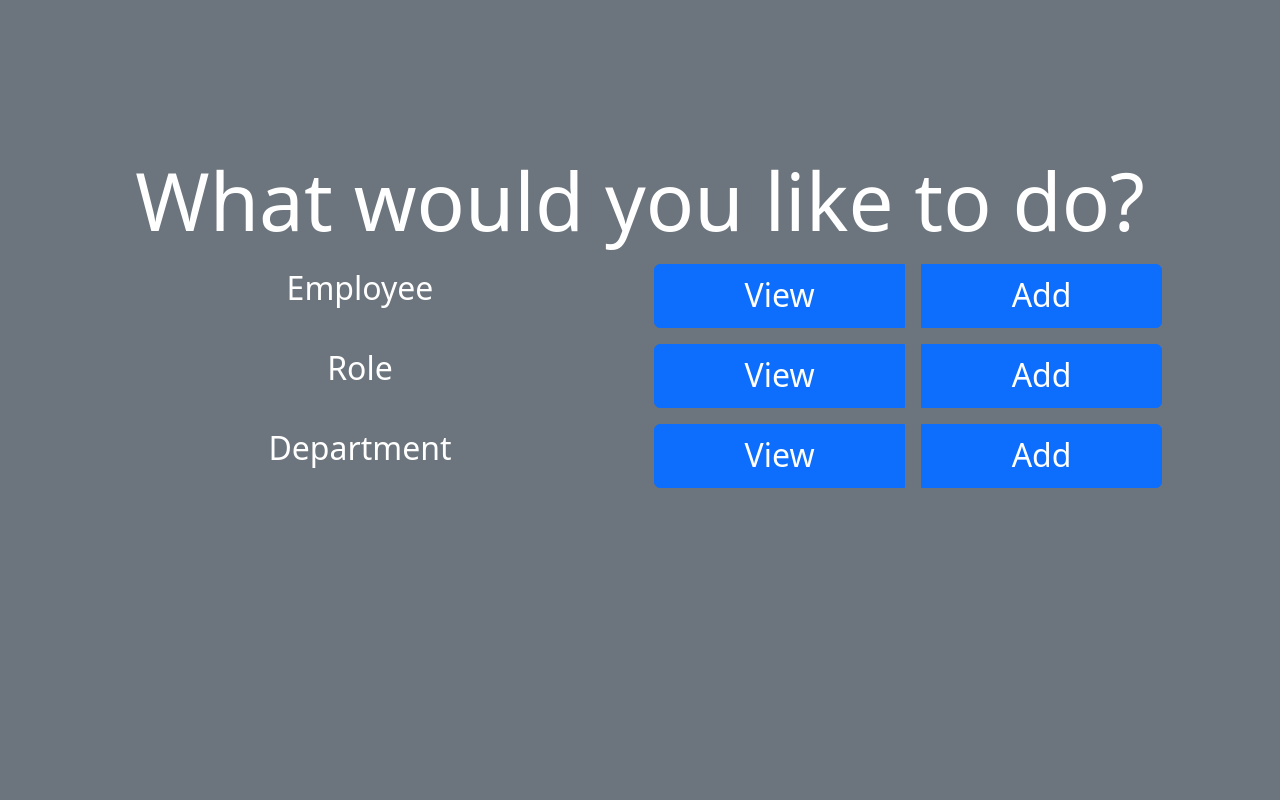
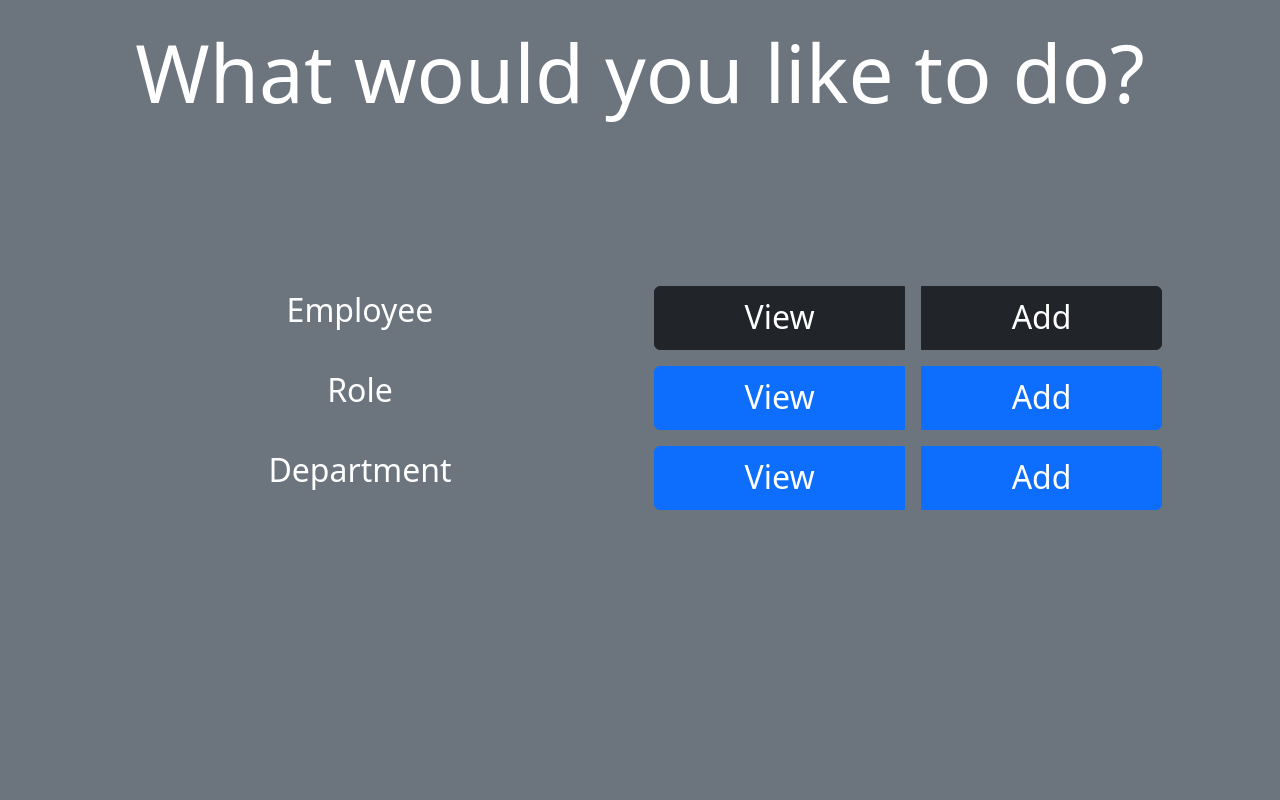
Before and after one commit to Codeyg12/Employee_Management, a Django app: page / in a window 1280 px wide. Shown: the part 56-856 px from the top of the page. After the commit the page ends 566 px from the top, so only its background shows below. Run offline with Django 4.2, Linux system fonts and the light colour scheme; the visitor is signed in with stand-in values (Sample User, id 1); some libraries are stand-ins or nearby versions.

Commit message:
choices for homepage made

```diff
--- a/webpage/templates/base.html
+++ b/webpage/templates/base.html
@@ -20,7 +20,7 @@
   <body class="bg-secondary">
     {% include 'navbar.html' %}
 
-    <div class="container" style="height: 100vh;">
+    <div class="container" style="height: 90vh;">
       <br />
       {% if messages %} {% for message in messages %}
       {% if message.level == DEFAULT_MESSAGE_LEVELS.SUCCESS %}
--- a/webpage/templates/home.html
+++ b/webpage/templates/home.html
@@ -1,7 +1,6 @@
 {% extends 'base.html' %} {% block content %} {% if user.is_authenticated %}
+<h1 class="display-1 text-center text-white">What would you like to do?</h1>
 <div class="d-flex align-items-center justify-content-center flex-column text-center text-white bg-transparent h-75">
-  <h1 class="display-1">What would you like to do?</h1>
-
   <ul class="list-group container">
     <li class="list-group-item fs-2 bg-transparent border-0">
       <div class="row">
@@ -9,8 +8,8 @@
           Employee
         </p>
         <div class="btn-group col" role="group">
-          <a type="button" class="btn btn-primary fs-2 mx-2">View</a>
-          <a type="button" class="btn btn-primary fs-2 mx-2">Add</a>
+          <a href="{% url 'view_employees' %}" type="button" class="btn btn-dark fs-2 mx-2">View</a>
+          <a href="{% url 'add_employee' %}" type="button" class="btn btn-dark fs-2 mx-2">Add</a>
         </div>
       </div>
     </li>
@@ -20,8 +19,8 @@
           Role
         </p>
         <div class="btn-group col" role="group">
-          <a type="button" class="btn btn-primary fs-2 mx-2">View</a>
-          <a type="button" class="btn btn-primary fs-2 mx-2">Add</a>
+          <a href="{% url 'view_roles' %}" type="button" class="btn btn-primary fs-2 mx-2">View</a>
+          <a href="{% url 'add_role' %}" type="button" class="btn btn-primary fs-2 mx-2">Add</a>
         </div>
       </div>
     </li>
@@ -31,12 +30,48 @@
           Department
         </p>
         <div class="btn-group col" role="group">
-          <a type="button" class="btn btn-primary fs-2 mx-2">View</a>
-          <a type="button" class="btn btn-primary fs-2 mx-2">Add</a>
+          <a href="{% url 'view_departments' %}" type="button" class="btn btn-primary fs-2 mx-2">View</a>
+          <a href="{% url 'add_department' %}" type="button" class="btn btn-primary fs-2 mx-2">Add</a>
         </div>
       </div>
     </li>
   </ul>
+
+  <!-- <ul class="list-group container">
+    <li class="list-group-item fs-2 bg-transparent border-0">
+      <div class="row">
+        <p class="col-6 text-white ms-auto">
+          Employee
+        </p>
+        <div class="btn-group col-3 mx-auto" role="group">
+          <a href="{% url 'view_employees' %}" type="button" class="btn btn-dark fs-2 mx-2">View</a>
+          <a href="{% url 'add_employee' %}" type="button" class="btn btn-dark fs-2 mx-2">Add</a>
+        </div>
+      </div>
+    </li>
+    <li class="list-group-item fs-2 bg-transparent border-0">
+      <div class="row">
+        <p class="col-6 text-white ms-auto">
+          Role
+        </p>
+        <div class="btn-group col-3 mx-auto" role="group">
+          <a href="{% url 'view_roles' %}" type="button" class="btn btn-primary fs-2 mx-2">View</a>
+          <a href="{% url 'add_role' %}" type="button" class="btn btn-primary fs-2 mx-2">Add</a>
+        </div>
+      </div>
+    </li>
+    <li class="list-group-item fs-2 bg-transparent border-0">
+      <div class="row">
+        <p class="col-6 text-white ms-auto">
+          Department
+        </p>
+        <div class="btn-group col-3 mx-auto" role="group">
+          <a href="{% url 'view_departments' %}" type="button" class="btn btn-primary fs-2 mx-2">View</a>
+          <a href="{% url 'add_department' %}" type="button" class="btn btn-primary fs-2 mx-2">Add</a>
+        </div>
+      </div>
+    </li>
+  </ul> -->
 
   <!-- <div class="dropdown show" id="viewDropdown">
       <a class="btn btn-secondary" id="viewDropdownLink" data-toggle="dropdown" aria-haspopup="true" aria-expanded="false">
```
